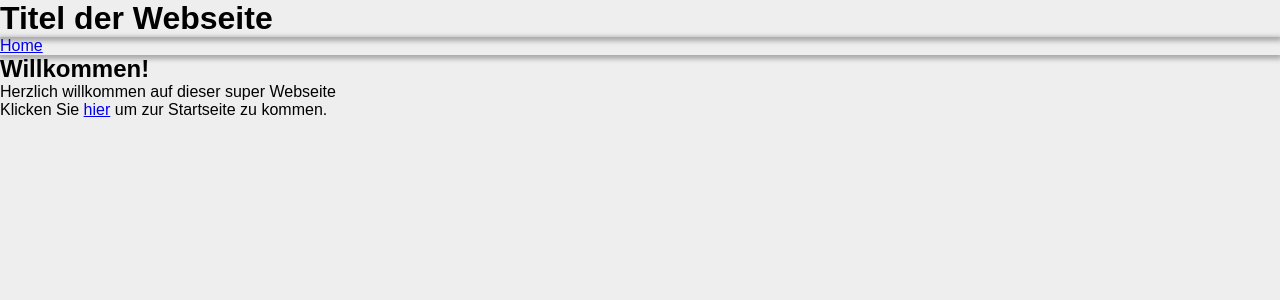
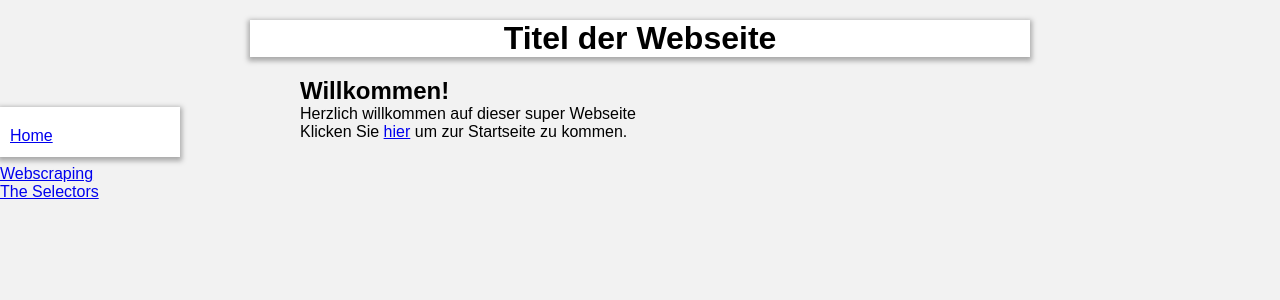
Before and after one commit to souphieeh/test-exam, a Flask app: page / in a window 1280 px wide. Shown: the top 300 px of the page. Run offline with Flask 2, Linux system fonts and the light colour scheme.

Commit message:
video solutions

```diff
--- a/run.py
+++ b/run.py
@@ -1,6 +1,8 @@
 #import necessary modules
 from flask import Flask, render_template
 import json
+from bs4 import BeautifulSoup
+import requests
 
 
 # set up flask webserver
@@ -15,25 +17,67 @@ def load_selectors():
 
 # webscraping function
 def my_scraper():
-    # YOUR CODE GOES HERE
-    pass
+    # get the URL in a useable form
+    url = "https://www.w3schools.com/cssref/css_selectors.asp"
+    response = requests.get(url)
+    soup = BeautifulSoup(response.content, 'html.parser')
+
+    # select your objects
+    table_rows = [elem for elem in soup.select('.ws-table-all tr')]
+    return table_rows
 
 
 # filter function
 def my_filter():
-    # YOUR CODE GOES HERE
-    pass
+    # define filter function
+    def filter_func(elem):
+        return True
+
+    # apply filter function
+    table_rows = list(filter(filter_func, table_rows))
+    return table_rows
 
 # output to json
-def write_json():
-    # YOUR CODE GOES HERE
-    pass
+def write_json(table_rows):
+    # create the structure for the json file
+    selectors = []
+
+    for row in table_rows:
+        cells = list(row.select('td'))
+        if cells:
+            entry = {
+                'selector': "placeholder text, which will be overwritten below",
+                'example': cells[1].text,
+                'description': cells[2].text,
+
+            }
+            # we need the following code beacause not all entries in the first column are text - some are links (a-tag)
+            if cells[0].a:
+                entry['selector'] = cells[0].a.text
+            else:
+                entry['selector'] = cells[0].text
+
+            selectors.append(entry)
+
+
+    with open("selectors.json", 'w') as f:
+        json.dump(selectors, f)
 
 
 # define route(s)
 @app.route("/")
 def home():
     return render_template("index.html")
+
+@app.route("/scraping")
+def scraping():
+    return render_template("scraping.html")
+
+@app.route("/run_scraper")
+def run_scraper():
+    table_rows = my_scraper()
+    write_json(table_rows)
+    return render_template("run_scraper.html")
 
 
 @app.route("/css-selectors")
--- a/static/main.css
+++ b/static/main.css
@@ -5,7 +5,34 @@
 }
 
 body {
-    background: #eeeeee;
+    background: #eeeeeeb9;
+}
+
+#content {
+    margin-left: 300px;
+    margin-top: 20px;
+}
+
+h1 {
+    margin-top: 20px;
+    margin-left: 250px;
+    margin-right: 250px;
+    background-color: white;
+    text-align: center;
+}
+
+.nav-item {
+    list-style: None;
+    margin: 20px 10px;
+
+}
+
+.navbar {
+    position: fixed;
+    width: 180px;
+    background: white;
+    height: 50px;
+    margin-top: 50px;
 }
 
 .shadow {
--- a/templates/base.html
+++ b/templates/base.html
@@ -13,6 +13,12 @@
         <li class="nav-item">
             <a class="nav-link" href="/">Home</a>
         </li>
+        <li>
+            <a class="nav-link" href="/scraping">Webscraping</a>
+        </li>
+        <li>
+            <a class="nav-link" href="/css-selectors">The Selectors</a>
+        </li>
     </ul>
     <div id="content">
     {% block content %}
--- a/templates/css-selectors.html
+++ b/templates/css-selectors.html
@@ -10,7 +10,7 @@
                     {{ entry.example }}
                 </div>
                 <div class="card-right">
-                    {{ entry.explanation }}
+                    {{ entry.description }}
                 </div>
             </div>
         </div>
--- /dev/null
+++ b/templates/run_scraper.html
@@ -0,0 +1,4 @@
+{% extends "base.html" %}
+{% block content %}
+    <h2>Success!</h2>
+{% endblock %}
--- /dev/null
+++ b/templates/scraping.html
@@ -0,0 +1,4 @@
+{% extends "base.html" %}
+{% block content %}
+    <h2>Click <a href="/run_scraper">Here</a> to run the scraper!</h2>
+{% endblock %}
```
Also changed, not shown: scrape.py (+39 -30 lines), selectors.json (added, +1 -0 lines).
